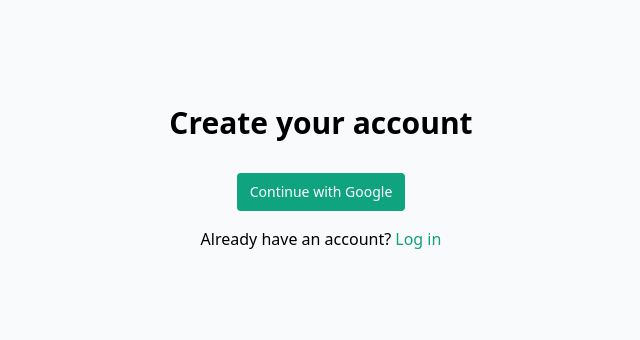
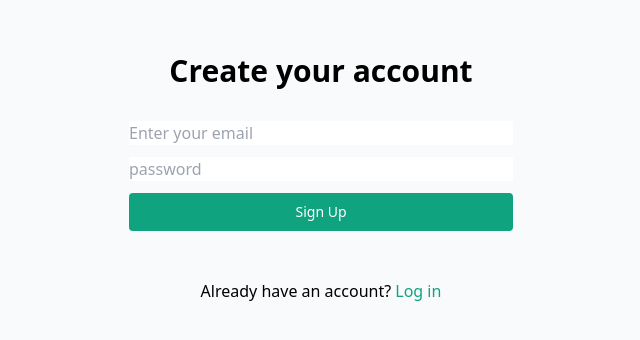
Before and after one commit to badeyesightcat/chatgpt-vue-firebase, a Vue app in the folder client/: page /sign-up in a window 1280 px wide. Shown: the part 242-582 px from the top of the page, without its empty margins (319-959 px from the left). Built offline with nearby package versions, Linux system fonts and the light colour scheme.

Commit message:
Modify markup structures to use email/password authentication

```diff
--- a/client/src/views/SignIn.vue
+++ b/client/src/views/SignIn.vue
@@ -5,9 +5,29 @@
       <strong class="text-center text-3xl px-10 pt-10 pb-8"
         >Welcome back</strong
       >
-      <button class="btn flex justify-center gap-2 btn-primary" type="submit">
+      <form
+        @submit.prevent="signIn(user)"
+        class="flex flex-col gap-3 mb-8 w-full">
+        <input
+          type="email"
+          v-model="user.email"
+          class="input"
+          placeholder="Enter your email" />
+        <input
+          type="password"
+          v-model="user.password"
+          class="input"
+          placeholder="password" />
+        <button
+          class="btn flex justify-center gap-2 btn-primary"
+          type="submit"
+          @submit.prevent="signIn(user)">
+          Sign In
+        </button>
+      </form>
+      <!-- <button class="btn flex justify-center gap-2 btn-primary" type="submit">
         Continue with Google
-      </button>
+      </button> -->
       <p class="mt-4">
         Don't have an account?
         <router-link class="link" to="./sign-up">Sign Up</router-link>
@@ -17,7 +37,22 @@
 </template>
 
 <script>
+import { mapActions } from 'vuex';
+
 export default {
   name: 'SignIn',
+  data() {
+    return {
+      user: {
+        email: '',
+        password: '',
+      },
+    };
+  },
+  methods: {
+    ...mapActions({
+      signIn: 'signInAction',
+    }),
+  },
 };
 </script>
--- a/client/src/views/SignUp.vue
+++ b/client/src/views/SignUp.vue
@@ -5,9 +5,29 @@
       <strong class="text-center text-3xl px-10 pt-10 pb-8"
         >Create your account</strong
       >
-      <button class="btn flex justify-center gap-2 btn-primary" type="submit">
+      <form
+        @submit.prevent="signUp(user)"
+        class="flex flex-col gap-3 mb-8 w-full">
+        <input
+          type="email"
+          v-model="user.email"
+          class="input"
+          placeholder="Enter your email" />
+        <input
+          type="password"
+          v-model="user.password"
+          class="input"
+          placeholder="password" />
+        <button
+          class="btn flex justify-center gap-2 btn-primary"
+          type="submit"
+          @submit.prevent="signUp(user)">
+          Sign Up
+        </button>
+      </form>
+      <!-- <button class="btn flex justify-center gap-2 btn-primary" type="submit">
         Continue with Google
-      </button>
+      </button> -->
       <p class="mt-4">
         Already have an account?
         <router-link class="link" to="./sign-in"> Log in</router-link>
@@ -17,7 +37,23 @@
 </template>
 
 <script>
+import { mapActions } from 'vuex';
+
 export default {
   name: 'SignUp',
+  data() {
+    return {
+      user: {
+        email: '',
+        password: '',
+      },
+    };
+  },
+  updated() {
+    console.log(this.user);
+  },
+  methods: {
+    ...mapActions({ signUp: 'signUpAction' }),
+  },
 };
 </script>
```
